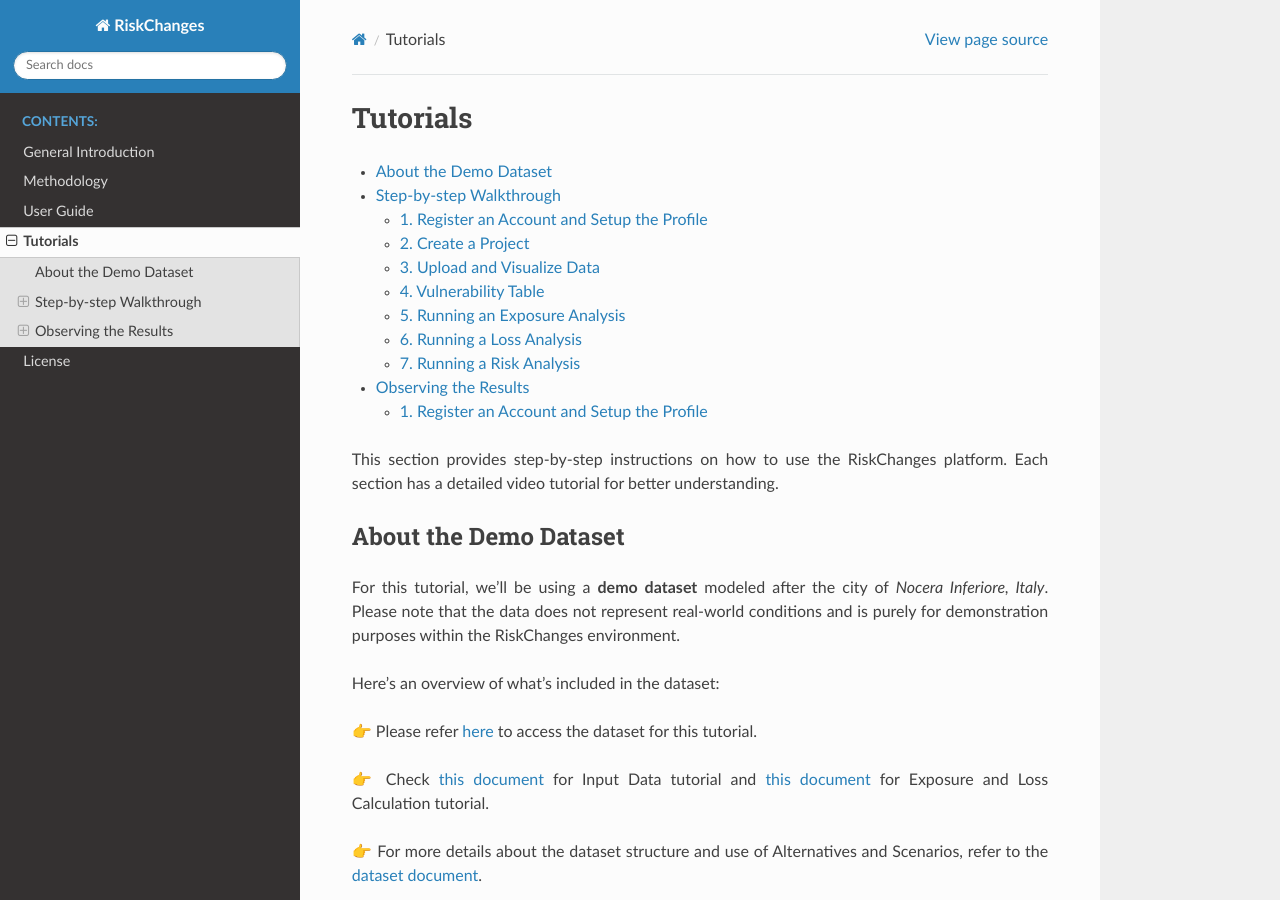
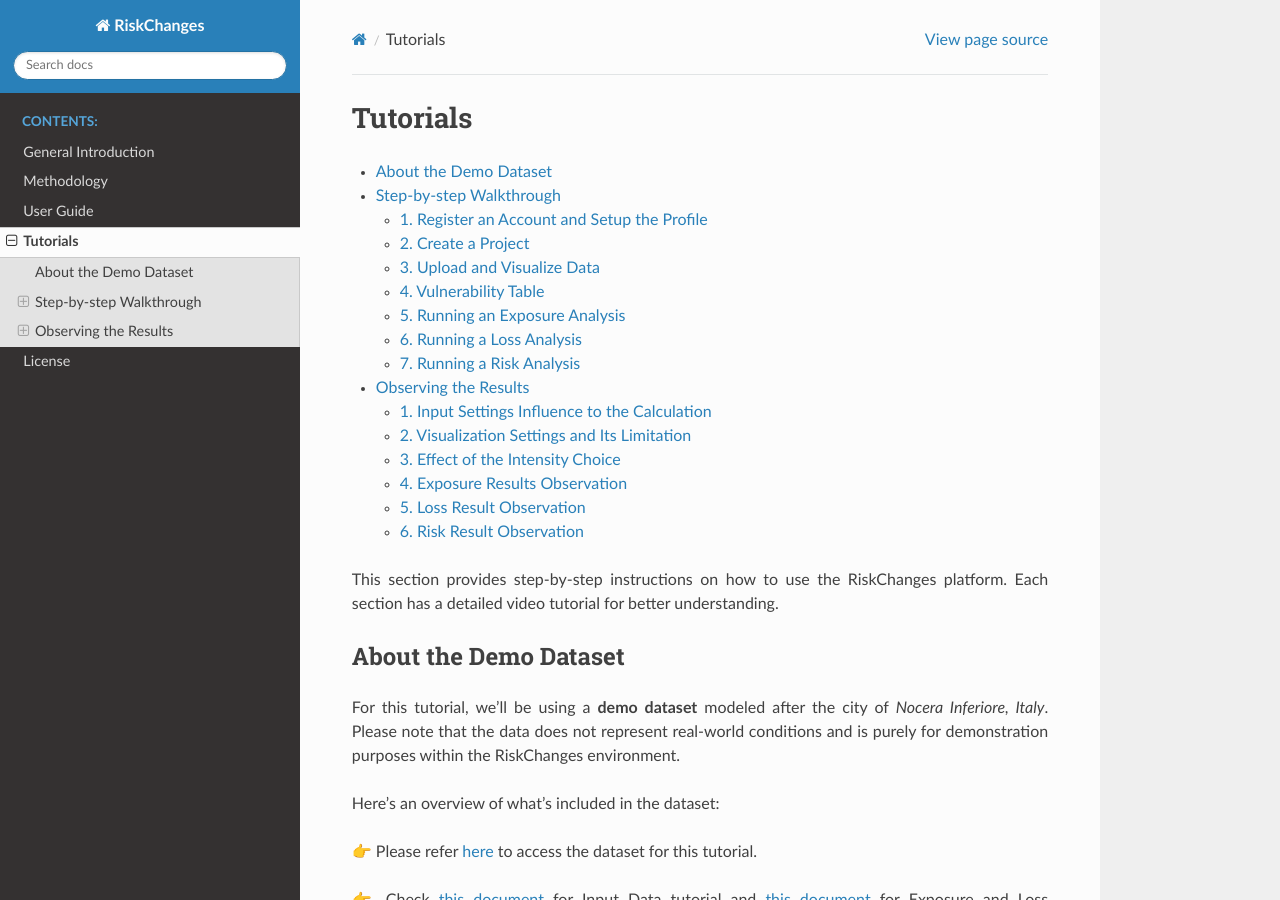
Before and after one commit to RiskChanges/riskchanges-docs, a Sphinx documentation site: the page built from docs/source/tutorials.rst, in a window 1280 px wide and 900 px high. Built offline with Sphinx 7.4.7 and the Read the Docs theme 3.1.0, drawn with Linux system fonts in a browser that asks for light colours; some of the changed text lies outside the part shown.

Commit message:
Update tutorials.rst

```diff
--- a/docs/source/tutorials.rst
+++ b/docs/source/tutorials.rst
@@ -543,5 +543,20 @@ Observing the Results
 
 Once the analysis is complete, we can download the results into either Geopackage (.gpkg), GeoJSON (.geojson), or Shapefile (.zip) formats for further examination in GIS software. In this section, we will demonstrate how to interpret the results, as well as observing the difference in the outcomes when varying intensity selections are selected.
 
-1. Register an Account and Setup the Profile
+1. Input Settings Influence to the Calculation
 -----------------------------------------
+
+2. Visualization Settings and Its Limitation
+-----------------------------------------
+
+3. Effect of the Intensity Choice
+-----------------------------------------
+
+4. Exposure Results Observation
+---------------------------------
+
+5. Loss Result Observation
+---------------------------------
+
+6. Risk Result Observation
+---------------------------------
```
